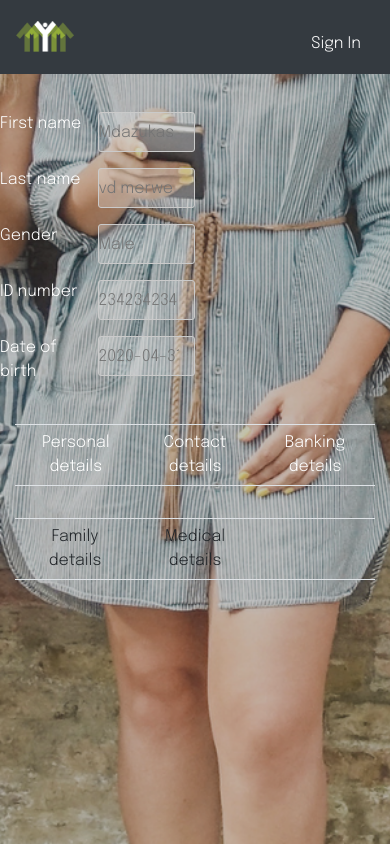
After one commit to LuyandaLM/lifechoices-admin, a Django app: page /accountprofile/ in a window 390 px wide. The commit adds this page. Run offline with Django 3.2, Linux system fonts and the light colour scheme; some libraries are stand-ins or nearby versions.

Commit message:
account page added

```diff
--- a/admin_portal/urls.py
+++ b/admin_portal/urls.py
@@ -1,7 +1,7 @@
 from django.urls import path, include
 from django.contrib.auth.decorators import login_required
 from .views import HomePageView, CovidQuestionnairePage, LeaveApplicationPage, PendingLeaveApplicationPage, ChatPageView,\
-    AdminPageView, CheckinPageView
+    AdminPageView, CheckinPageView, AccountProfilePageView
 
 
 app_name = 'admin_portal'
@@ -16,4 +16,5 @@ urlpatterns = [
     path('chat/', ChatPageView.as_view(), name='chat'),
     path('adminpage/', AdminPageView.as_view(), name='admin'),
     path('checkin/', CheckinPageView.as_view(), name='checkin'),
+    path('accountprofile/', AccountProfilePageView.as_view(), name='accountprofile'),
 ]
--- a/admin_portal/views.py
+++ b/admin_portal/views.py
@@ -115,3 +115,10 @@ class CheckinPageView(View):
     def get(self, request, *args, **kwargs):
         # form = self.form_class(initial=self.initial)
         return render(request, self.template_name)
+
+class AccountProfilePageView(View):
+    template_name = "accountprofile.html"
+
+    def get(self, request, *args, **kwargs):
+        # form = self.form_class(initial=self.initial)
+        return render(request, self.template_name)
--- a/static/style.css
+++ b/static/style.css
@@ -435,3 +435,9 @@ background: none;
 .checkinbg {
 color: black;
 }
+/*account profile */
+.profilepic {
+	height: 200px;
+	width: auto;
+	position: center;
+}
--- /dev/null
+++ b/templates/accountprofile.html
@@ -0,0 +1,250 @@
+{% extends 'base.html' %}
+{% load static %}
+{% block content %}
+<div class="container pt-3">
+			<div>
+				<div class="row border-bottom pb-3">
+					<div class="col-6 d-sm-none d-md-block d-none d-sm-block">
+						<div class="row">
+							<img
+								class="profilepic col-md-6 rounded-circle"
+								src="./guy-hoodie.jpg"
+								alt="profilepic"
+							/>
+							<h3 class="col-md-12">Username</h3>
+						</div>
+					</div>
+					<div class="col-6">
+						<form>
+							<div class="row form-group">
+								<label class="col-6"> First name</label>
+								<input disabled class="col-6" placeholder="Mdazukas" />
+							</div>
+							<div class="row form-group">
+								<label class="col-6"> Last name</label>
+								<input disabled class="col-6" placeholder="vd merwe" />
+							</div>
+							<div class="row form-group">
+								<label class="col-6"> Gender</label>
+								<input disabled class="col-6" placeholder="Male" />
+							</div>
+							<div class="row form-group">
+								<label class="col-6"> ID number</label>
+								<input disabled class="col-6" placeholder="234234234" />
+							</div>
+							<div class="row form-group">
+								<label class="col-6"> Date of birth</label>
+								<input disabled class="col-6" placeholder="2020-04-31" />
+							</div>
+						</form>
+					</div>
+				</div>
+				<div id="accordion" class="accordion">
+					<div class="row border-bottom">
+						<div class="col-4">
+							<a
+								class="btn dropdown"
+								data-toggle="collapse"
+								data-target="#collapse1"
+                                data-parent="#accordion"
+								role="button"
+								aria-expanded="false"
+								aria-controls="collapse1"
+								style="border: none"
+							>
+								Personal details
+							</a>
+						</div>
+						<div class="col-4">
+							<a
+								class="btn dropdown"
+								data-toggle="collapse"
+								data-target="#collapse2"
+                                data-parent="#accordion"
+								role="button"
+								aria-expanded="false"
+								aria-controls="collapse2"
+								style="border: none"
+							>
+								Contact details
+							</a>
+						</div>
+						<div class="col-4">
+							<a
+								class="btn dropdown"
+								data-toggle="collapse"
+								data-target="#collapse3"
+                                data-parent="#accordion"
+								role="button"
+								aria-expanded="false"
+								aria-controls="collapse3"
+								style="border: none"
+							>
+								Banking details
+							</a>
+						</div>
+					</div>
+					<div class="accordion-group">
+						<div class="row pt-3">
+							<div class="col-4 collapse  " id="collapse1" data-parent="#accordion">
+								<form>
+									<div class="row form-group">
+										<label class="col-12"> First name</label>
+										<input class="col-12" placeholder="Mdazukas" />
+									</div>
+									<div class="row form-group">
+										<label class="col-12"> Last name</label>
+										<input class="col-12" placeholder="vd merwe" />
+									</div>
+									<div class="row form-group">
+										<label class="col-12"> Gender</label>
+										<input class="col-12" placeholder="Male" />
+									</div>
+									<div class="row form-group">
+										<label class="col-12"> ID number</label>
+										<input class="col-12" placeholder="234234234" />
+									</div>
+									<div class="row form-group">
+										<label class="col-12"> Date of birth</label>
+										<input class="col-12" placeholder="2020-04-31" />
+									</div>
+									<div class="row form-group">
+										<label class="col-12"> Martial status</label>
+										<input class="col-12" placeholder="Single" />
+									</div>
+									<div class="row form-group">
+										<label class="col-12"> Nationality</label>
+										<input class="col-12" placeholder="South afirca" />
+									</div>
+									<button class="btn btn-info">Update</button>
+								</form>
+							</div>
+							<div class="col-4 collapse" id="collapse2" data-parent="#accordion">
+								<form>
+									<div class="row form-group">
+										<label class="col-12"> Email Address</label>
+										<input class="col-12" placeholder="lonwabo@gmail.com" />
+									</div>
+									<div class="row form-group">
+										<label class="col-12"> Telephone number</label>
+										<input class="col-12" placeholder="2343254352" />
+									</div>
+									<div class="row form-group">
+										<label class="col-12"> Cell number</label>
+										<input class="col-12" placeholder="234324234" />
+									</div>
+									<div class="row form-group">
+										<label class="col-12"> Address</label>
+										<input class="col-12" placeholder="314 iman haron" />
+									</div>
+									<div class="row form-group">
+										<label class="col-12"> Permanent telephone number</label>
+										<input class="col-12" placeholder="4234234" />
+									</div>
+									<div class="row form-group">
+										<label class="col-12"> Permanent address</label>
+										<input class="col-12" placeholder="314 iman haron" />
+									</div>
+
+									<button class="btn btn-info">Update</button>
+								</form>
+							</div>
+							<div class="col-4 collapse" id="collapse3" data-parent="#accordion">
+								<form>
+									<div class="row form-group">
+										<label class="col-12"> Bank name</label>
+										<input class="col-12" placeholder="FNB" />
+									</div>
+									<div class="row form-group">
+										<label class="col-12"> Account holder name</label>
+										<input class="col-12" placeholder="Philani" />
+									</div>
+									<div class="row form-group">
+										<label class="col-12"> Account number</label>
+										<input class="col-12" placeholder="23322332" />
+									</div>
+									<div class="row form-group">
+										<label class="col-12"> Branch name</label>
+										<input class="col-12" placeholder="n1" />
+									</div>
+									<div class="row form-group">
+										<label class="col-12"> Branch number</label>
+										<input class="col-12" placeholder="33423423" />
+									</div>
+
+									<button class="btn btn-info">Update</button>
+								</form>
+							</div>
+						</div>
+					</div>
+				</div>
+			</div>
+            <div id="accordion1" class="accordion1">
+			<div class="pt-3">
+				<div class="row border-bottom border-top">
+					<div class="col-4">
+						<a
+							class="btn btndrop"
+							data-toggle="collapse"
+							href="#collapse4"
+                            data-parent="#accordion1"
+							role="button"
+							aria-expanded="false"
+							aria-controls="collapse4"
+							style="border: none"
+						>
+							Family details
+						</a>
+					</div>
+					<div class="col-4">
+						<a
+							class="btn btndrop"
+							data-toggle="collapse"
+							href="#collapse5"
+                            data-parent="#accordion1"
+							role="button"
+							aria-expanded="false"
+							aria-controls="collapse5"
+							style="border: none"
+						>
+							Medical details
+						</a>
+					</div>
+				</div>
+				<div class="row pt-3">
+					<div class="col-4 collapse" id="collapse4" data-parent="#accordion1">
+						<form>
+							<div class="row form-group">
+								<label class="col-12"> Next of kin name</label>
+								<input class="col-12" placeholder="Tim" />
+							</div>
+							<div class="row form-group">
+								<label class="col-12"> Next of kin relationship</label>
+								<input class="col-12" placeholder="wife" />
+							</div>
+							<div class="row form-group">
+								<label class="col-12"> Next of kin contact number</label>
+								<input class="col-12" placeholder="93949944" />
+							</div>
+							<button class="btn btn-info">Update</button>
+						</form>
+					</div>
+					<div class="col-4 collapse" id="collapse5" data-parent="#accordion1">
+						<form>
+							<div class="row form-group">
+								<label class="col-12"> Chronic condition</label>
+								<input class="col-12" placeholder="None" />
+							</div>
+							<div class="row form-group">
+								<label class="col-12"> Allergies</label>
+								<input class="col-12" placeholder="None" />
+							</div>
+							<button class="btn btn-info">Update</button >
+						</form>
+					</div>
+				</div>
+			</div>
+        </div>
+
+		</div>
+{% endblock content %}
--- a/templates/base.html
+++ b/templates/base.html
@@ -16,6 +16,31 @@
 <script src="https://code.jquery.com/jquery-3.5.1.min.js"></script>
 <script src="https://cdn.jsdelivr.net/npm/popper.js@1.16.0/dist/umd/popper.min.js"></script>
 <script src="https://stackpath.bootstrapcdn.com/bootstrap/4.5.0/js/bootstrap.min.js"></script>
+
+   <script>
+           $('[data-toggle="collapse"]').on('click',function(e){
+    if ( $(this).parents('.accordion').find('.collapse.show') ){
+        var idx = $(this).index('[data-toggle="collapse"]');
+        if (idx == $('.collapse.show').index('.collapse')) {
+            // prevent collapse
+            e.stopPropagation();
+        }
+    }
+});
+
+        </script>
+        <script>
+            $('[data-toggle="collapse"]').on('click',function(e){
+     if ( $(this).parents('.accordion1').find('.collapse.show') ){
+         var idx = $(this).index('[data-toggle="collapse"]');
+         if (idx == $('.collapse.show').index('.collapse')) {
+             // prevent collapse
+             e.stopPropagation();
+         }
+     }
+ });
+
+         </script>
 
 <style>
 body {
```
